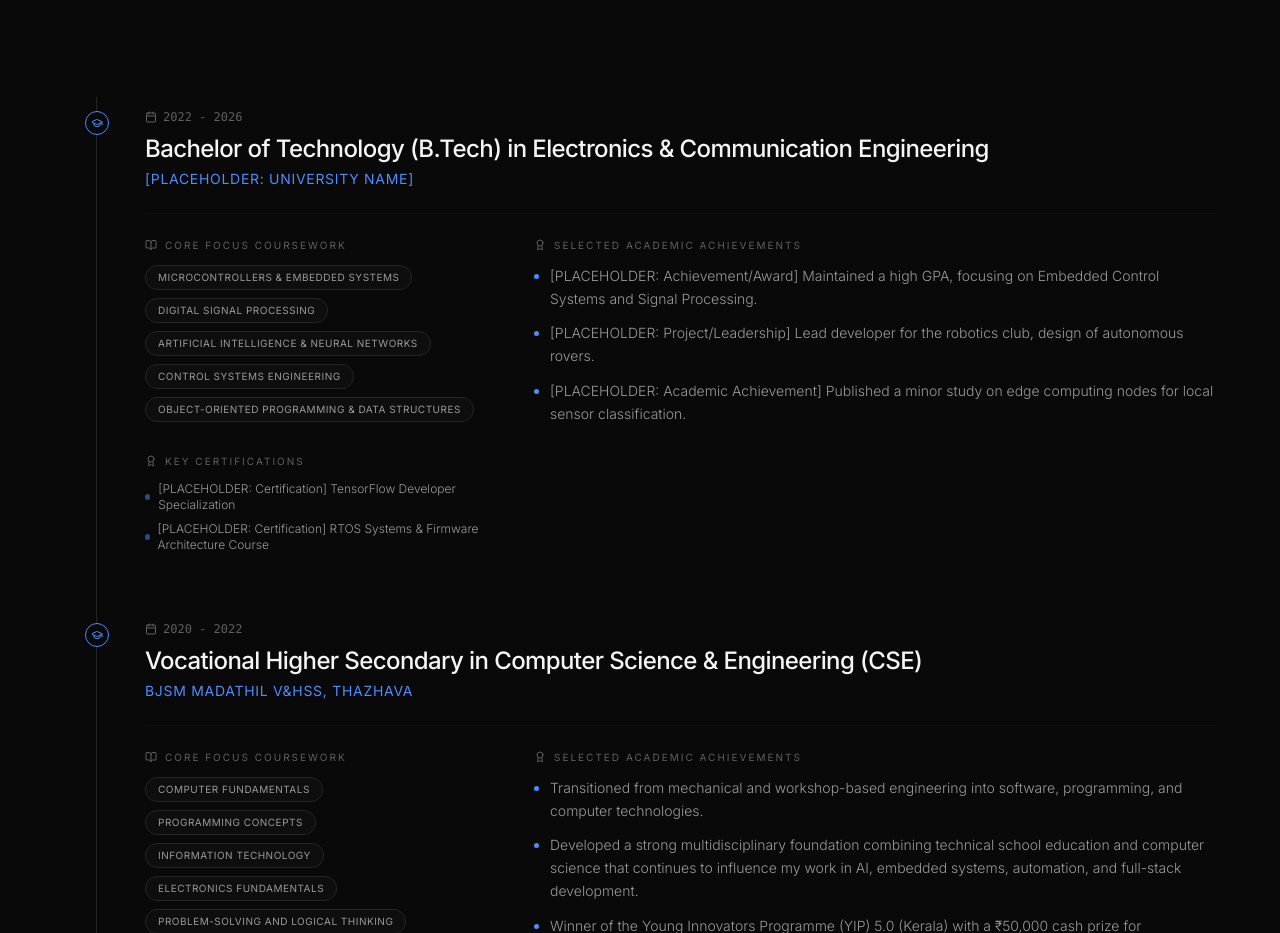
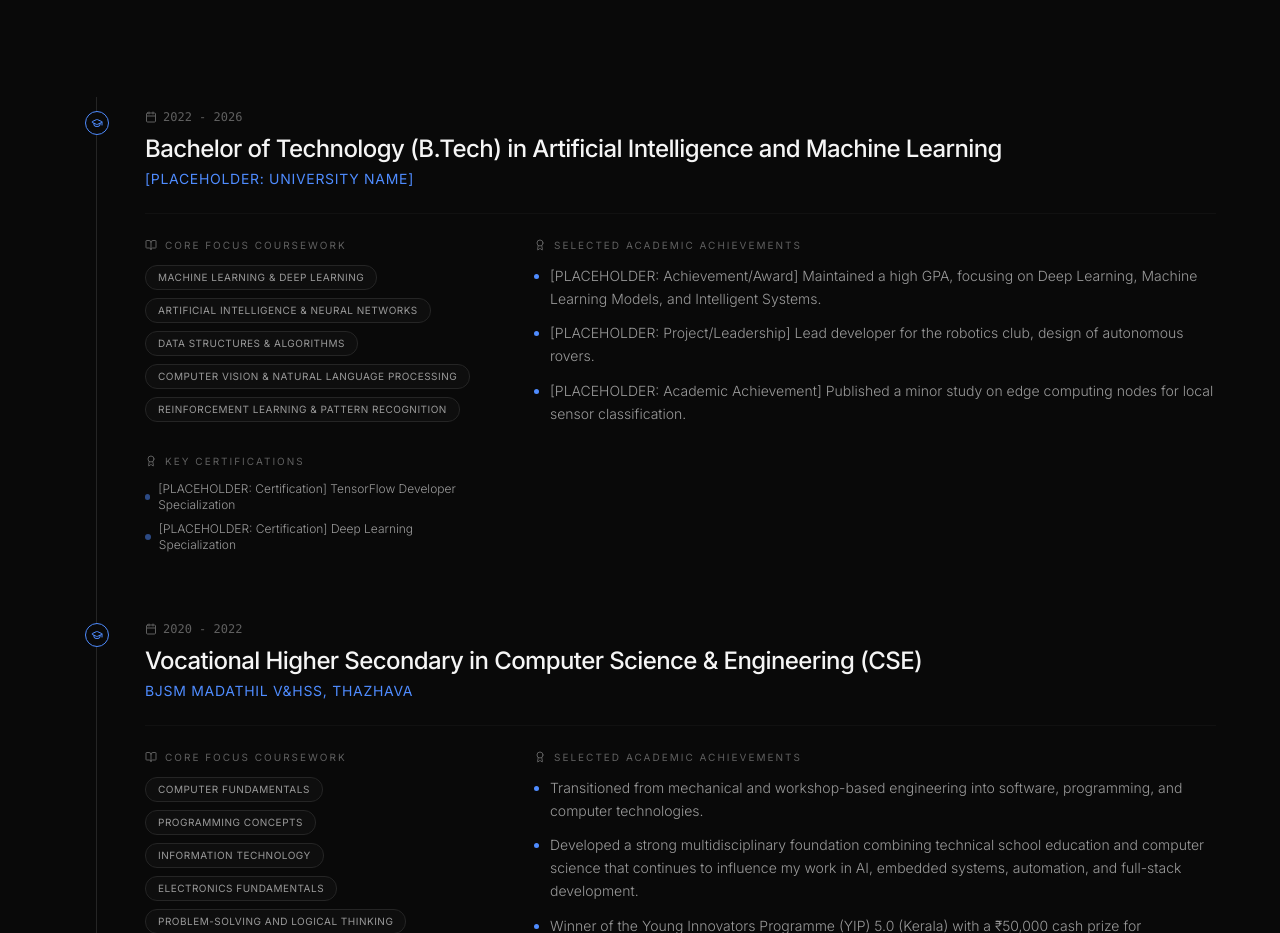
Before and after one commit to adithyanp2005gt-dotcom/my-portfolio, a React (Vite) app in the folder apps/portfolio/: page / in a window 1280 px wide. Shown: the part 5903-6836 px from the top of the page. Built offline with nearby package versions, Linux system fonts and the light colour scheme; no server answers.

Commit message:
update: change UG qualification to B.Tech in AI & ML

```diff
--- a/apps/portfolio/src/data/education.ts
+++ b/apps/portfolio/src/data/education.ts
@@ -3,24 +3,24 @@ import { TimelineItem } from '../types/portfolio';
 export const educationList: TimelineItem[] = [
   {
     id: 'degree-ug',
-    roleOrDegree: 'Bachelor of Technology (B.Tech) in Electronics & Communication Engineering',
+    roleOrDegree: 'Bachelor of Technology (B.Tech) in Artificial Intelligence and Machine Learning',
     institutionOrCompany: '[PLACEHOLDER: University Name]',
     duration: '2022 - 2026',
     achievements: [
-      '[PLACEHOLDER: Achievement/Award] Maintained a high GPA, focusing on Embedded Control Systems and Signal Processing.',
+      '[PLACEHOLDER: Achievement/Award] Maintained a high GPA, focusing on Deep Learning, Machine Learning Models, and Intelligent Systems.',
       '[PLACEHOLDER: Project/Leadership] Lead developer for the robotics club, design of autonomous rovers.',
       '[PLACEHOLDER: Academic Achievement] Published a minor study on edge computing nodes for local sensor classification.'
     ],
     coursework: [
-      'Microcontrollers & Embedded Systems',
-      'Digital Signal Processing',
+      'Machine Learning & Deep Learning',
       'Artificial Intelligence & Neural Networks',
-      'Control Systems Engineering',
-      'Object-Oriented Programming & Data Structures'
+      'Data Structures & Algorithms',
+      'Computer Vision & Natural Language Processing',
+      'Reinforcement Learning & Pattern Recognition'
     ],
     certifications: [
       '[PLACEHOLDER: Certification] TensorFlow Developer Specialization',
-      '[PLACEHOLDER: Certification] RTOS Systems & Firmware Architecture Course'
+      '[PLACEHOLDER: Certification] Deep Learning Specialization'
     ]
   },
   {
```
